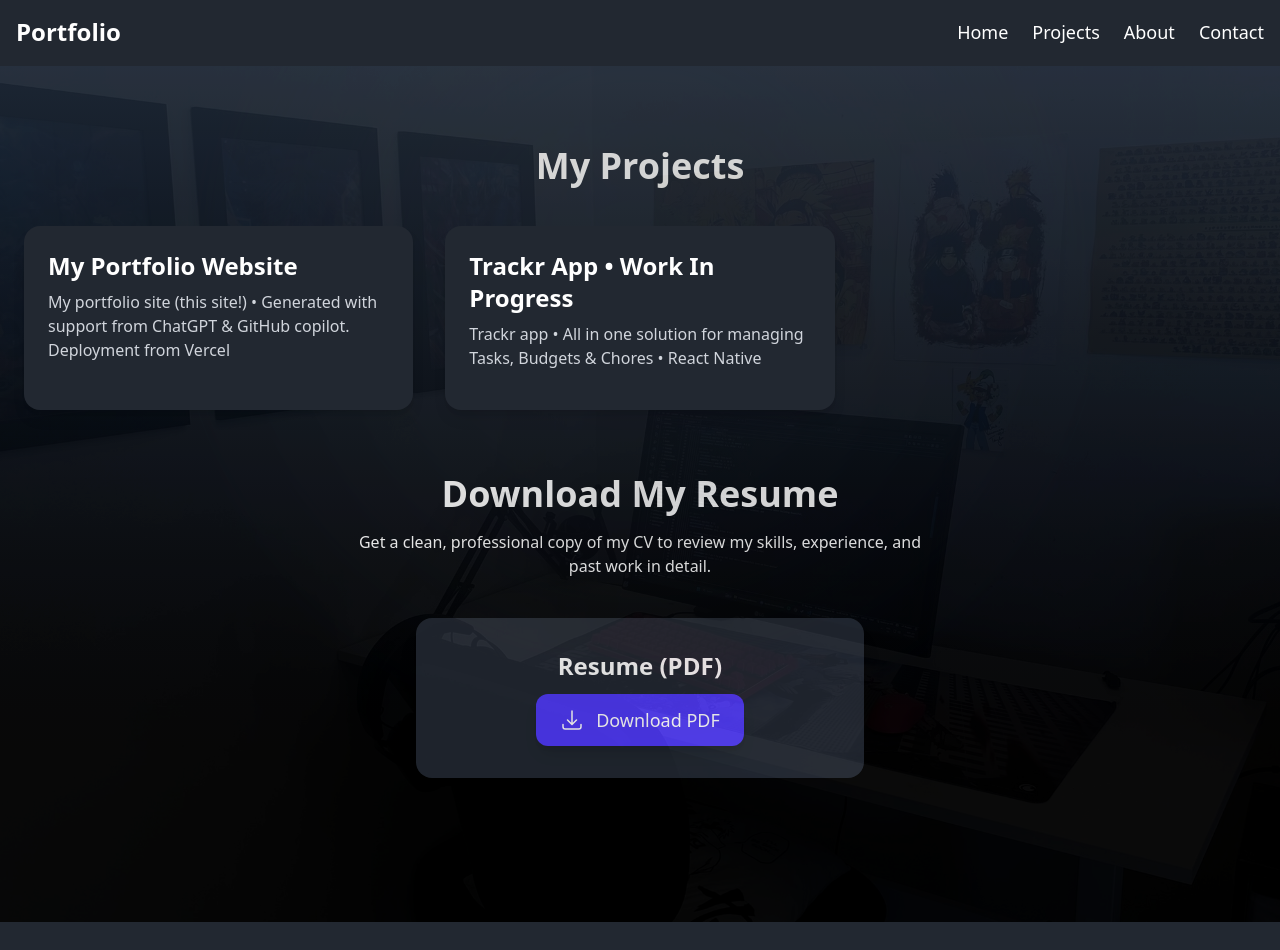
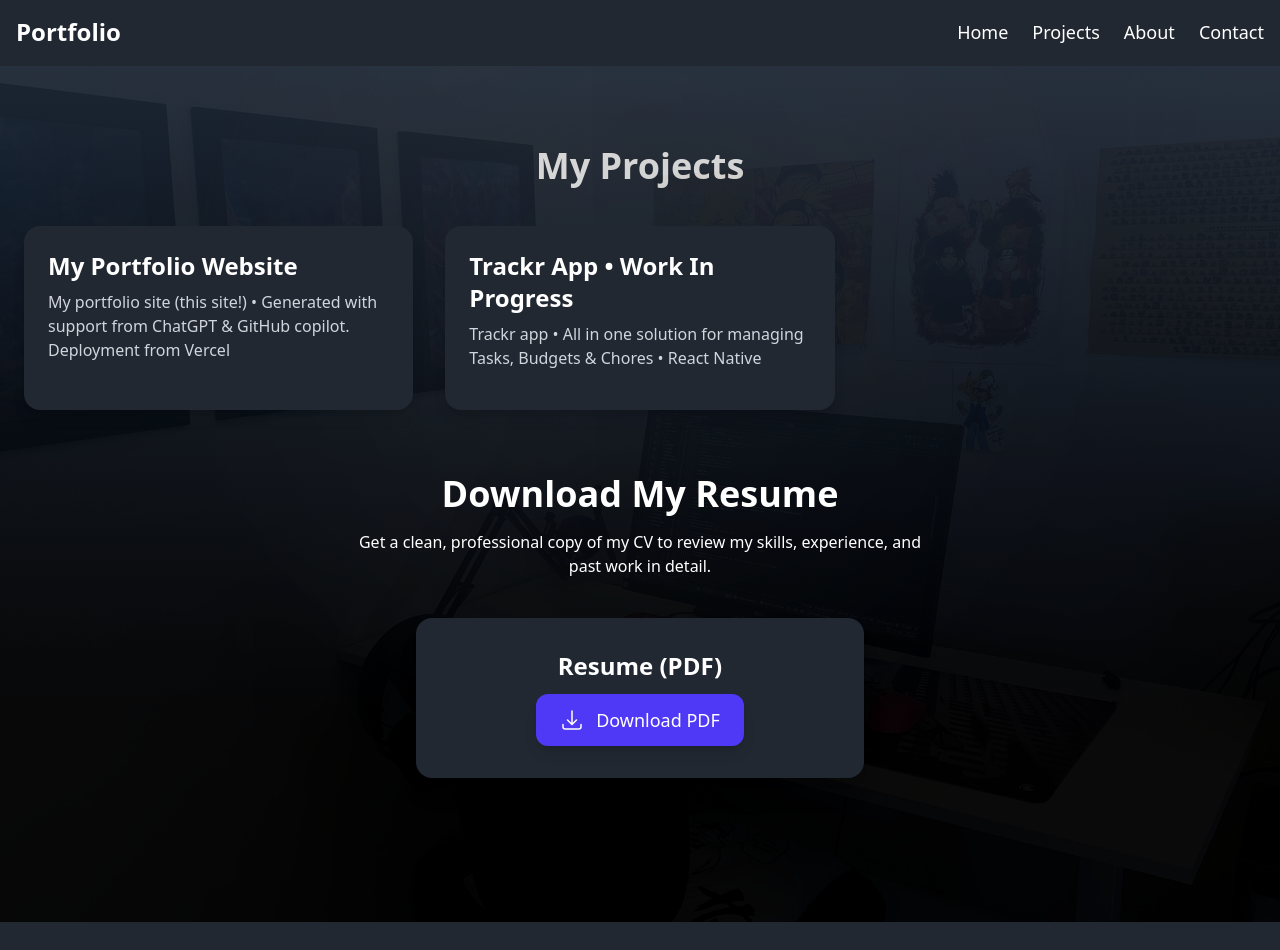
Before and after one commit to JackShylo/portfolio-app, a React (Vite) app: page /projects in a window 1280 px wide. Shown: the top 950 px of the page. Built offline with nearby package versions, Linux system fonts and the light colour scheme; what react-google-recaptcha-v3 would draw is missing.

Commit message:
Bug fixes & performance improvements

```diff
--- a/src/components/ResumeDownload.jsx
+++ b/src/components/ResumeDownload.jsx
@@ -4,7 +4,7 @@ import '../App.css';
 
 export default function ResumeDownload() {
   return (
-    <section className="py-16 px-6 text-white opacity-100">
+    <section className="py-16 px-6 text-white opacity-100 relative">
       <motion.div
       className="max-w-4xl mx-auto text-center"
       initial={{ opacity: 0, y: 20 }}
```
